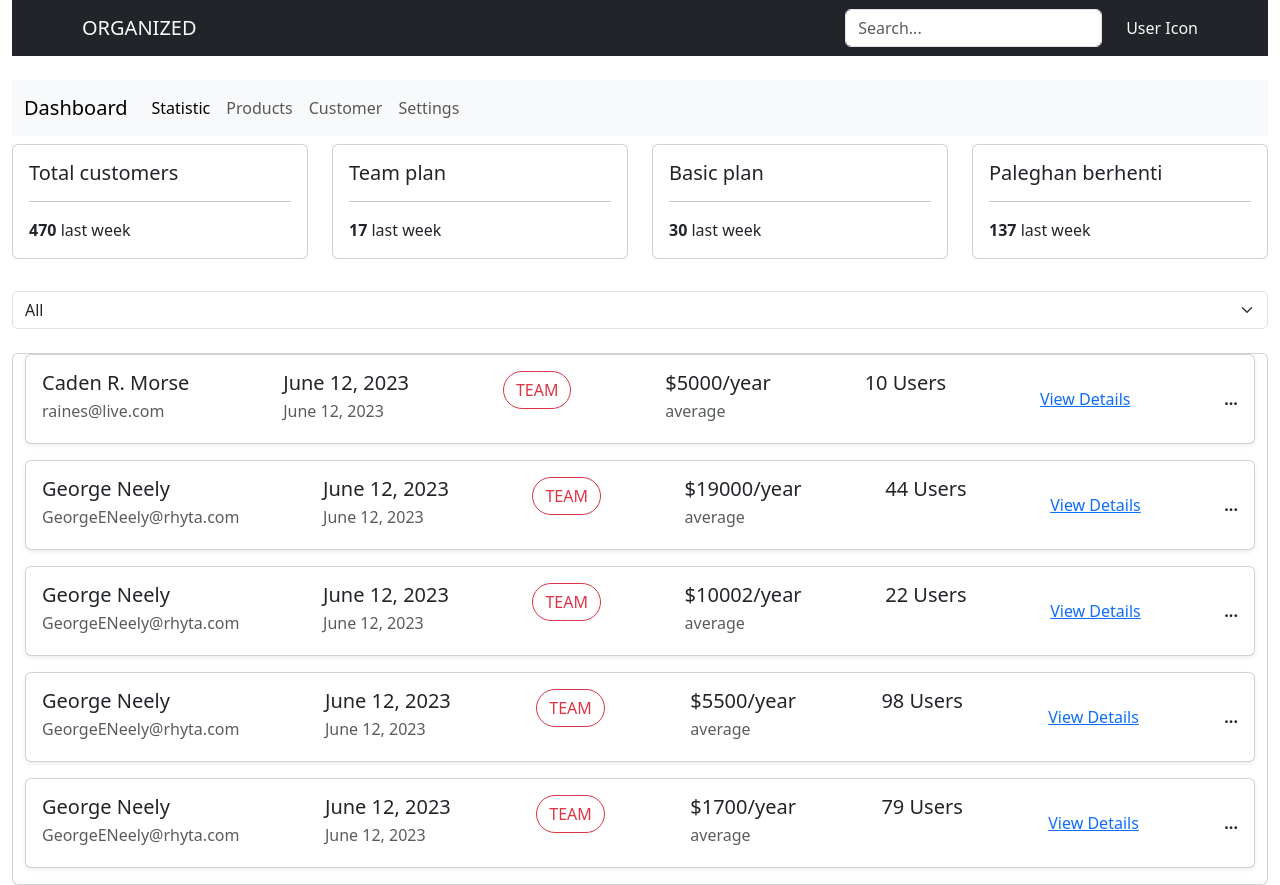
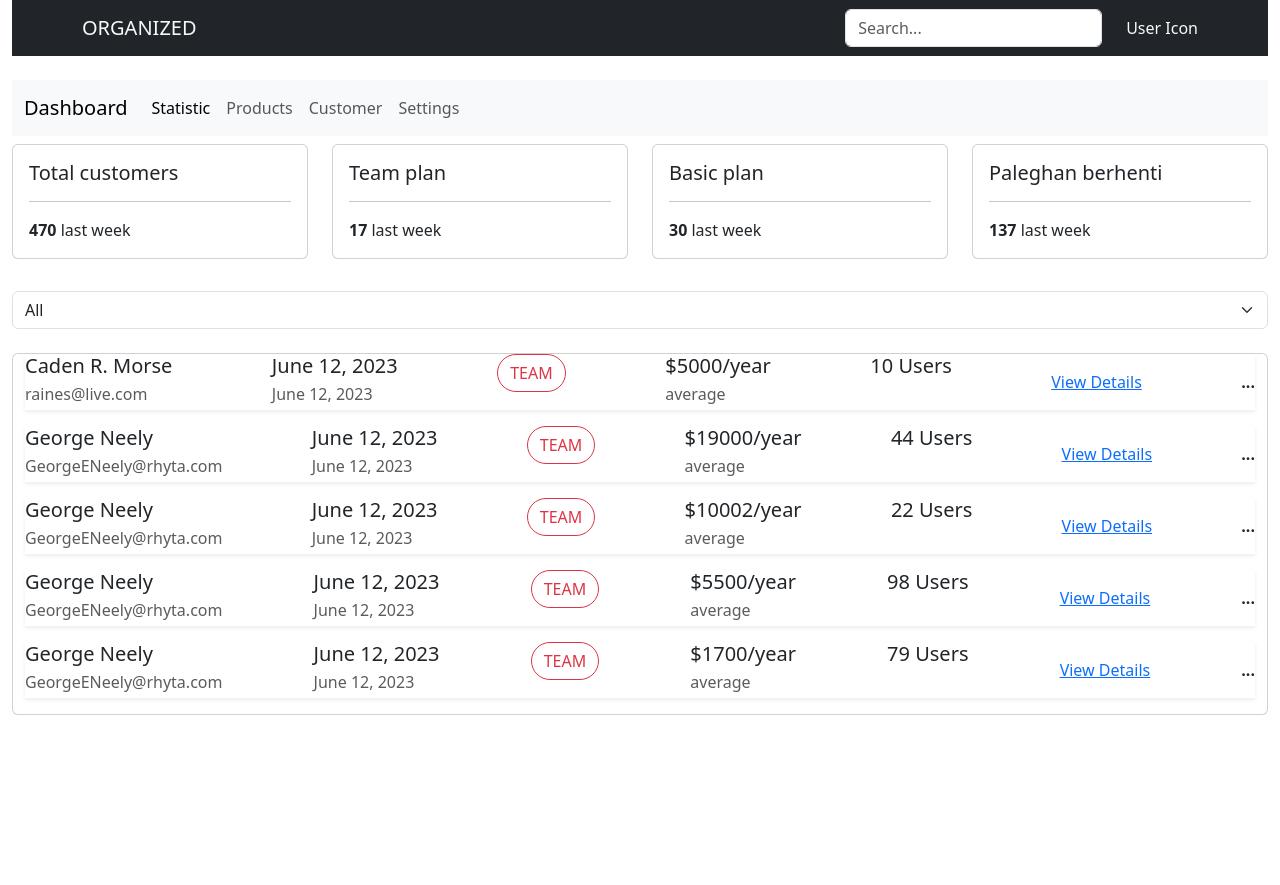
Before and after one commit to swasty-jay/customer-dashboard-, a React (Vite) app: page / in a window 1280 px wide. After the commit the page ends 800 px from the top, so only its background shows below. Built offline with nearby package versions, Linux system fonts and the light colour scheme.

Commit message:
adding more styles

```diff
--- a/src/components/customerCard.jsx
+++ b/src/components/customerCard.jsx
@@ -6,7 +6,7 @@ import { Card, Button, Col } from "react-bootstrap";
 const CustomerCard = ({ customer }) => {
   return (
     <Col md={12} className="mb-3">
-      <Card className="h-100 shadow-sm p-3">
+      <div className="h-100 shadow-sm mb-2">
         <div className="d-flex justify-content-between align-items-start">
           {/* Customer Info */}
           <div className="customer-info">
@@ -45,7 +45,7 @@ const CustomerCard = ({ customer }) => {
             </span>
           </div>
         </div>
-      </Card>
+      </div>
     </Col>
   );
 };
```
